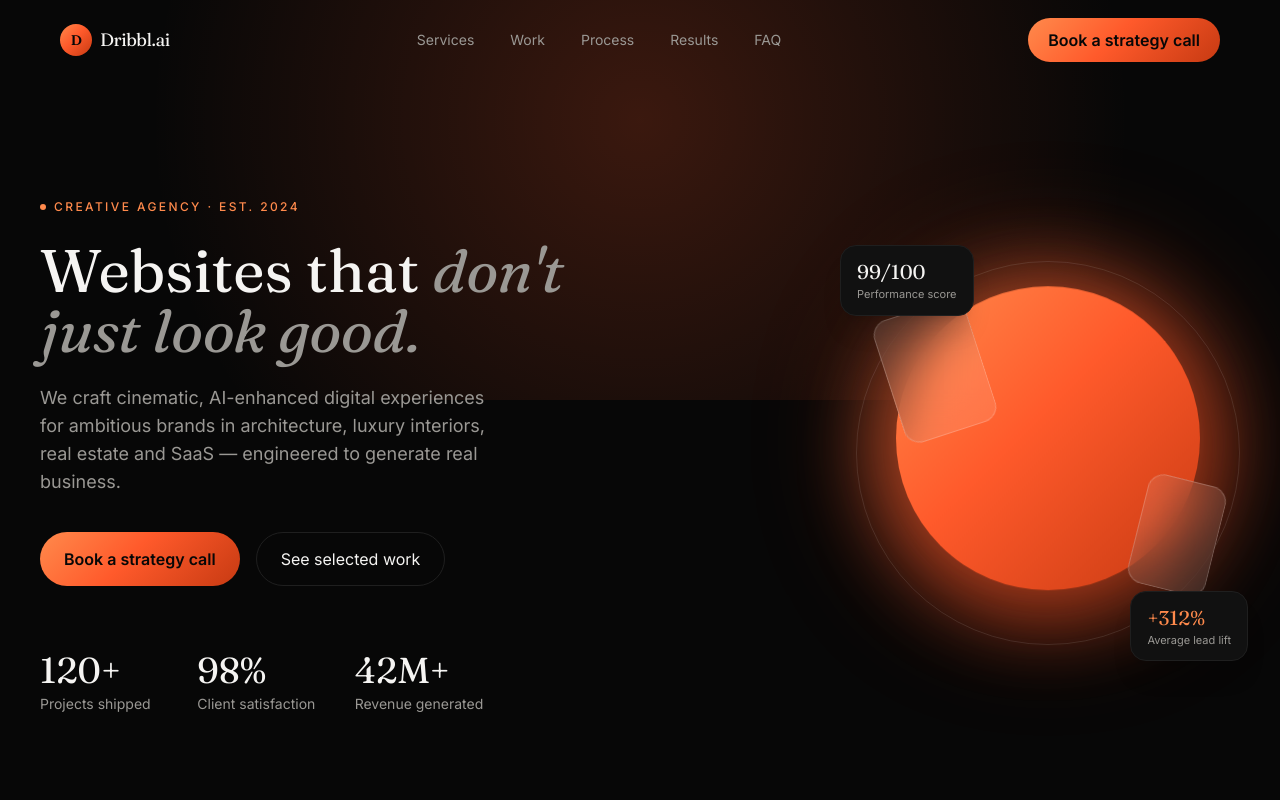
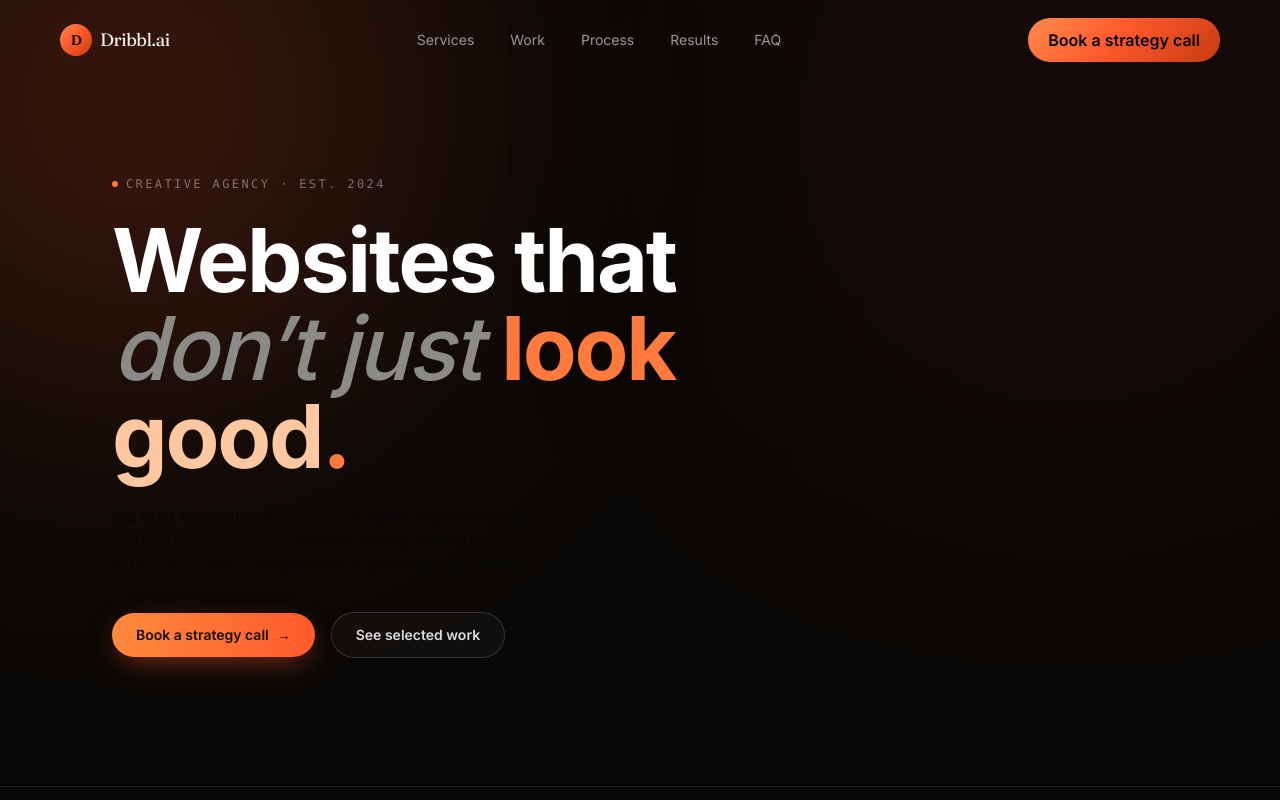
Before and after one commit to Harsh90Prajapati/Dribble.io, a React (Vite) app: page / in a window 1280 px wide. Shown: the top 800 px of the page. Built offline with nearby package versions, Linux system fonts and the light colour scheme.

Commit message:
hero change

```diff
--- a/src/components/Hero.jsx
+++ b/src/components/Hero.jsx
@@ -1,72 +1,56 @@
-import useInView from '../hooks/useInView'
-import useCountUp from '../hooks/useCountUp'
-import { hero } from '../data/content'
+export default function Hero() {
+  return (
+    <section
+      id="top"
+      className="relative overflow-hidden bg-[#0a0806] pt-28 pb-20 sm:pt-36 sm:pb-28 md:pt-44 md:pb-32"
+    >
+      {/* ambient glow — warm orange bleeding in from the top-left, faint red on the right */}
+      <div className="pointer-events-none absolute -top-40 -left-32 h-[520px] w-[520px] rounded-full bg-[#ff5a2b]/25 blur-[140px]" />
+      <div className="pointer-events-none absolute -top-20 right-0 h-[420px] w-[420px] rounded-full bg-[#7a1f12]/25 blur-[160px]" />
 
-function StatItem({ value, suffix, label, start }) {
-  const count = useCountUp(value, start)
-  return (
-    <div>
-      <div className="font-display text-3xl md:text-4xl text-ink">
-        {count}
-        {suffix}
-      </div>
-      <div className="text-xs md:text-sm text-ink-muted mt-1">{label}</div>
-    </div>
-  )
-}
-
-export default function Hero() {
-  const [ref, inView] = useInView({ threshold: 0.4 })
-
-  return (
-    <section id="top" className="relative overflow-hidden section pt-40 md:pt-48">
-      <div className="pointer-events-none absolute inset-x-0 -top-40 h-[560px] bg-glow opacity-60" />
-
-      <div className="wrap relative grid md:grid-cols-2 gap-16 items-center">
-        <div>
-          <span className="eyebrow">{hero.eyebrow}</span>
-          <h1 className="font-display text-4xl sm:text-5xl lg:text-6xl leading-[1.05] mt-6 text-ink">
-            {hero.titleLines[0]}{' '}
-            <span className="italic text-ink-muted">{hero.titleLines[1]}</span>
-          </h1>
-          <p className="text-ink-muted text-base md:text-lg mt-6 max-w-md leading-relaxed">
-            {hero.paragraph}
-          </p>
-
-          <div className="flex flex-wrap gap-4 mt-9">
-            <a href={hero.primaryCta.href} className="btn-primary">
-              {hero.primaryCta.label}
-            </a>
-            <a href={hero.secondaryCta.href} className="btn-secondary">
-              {hero.secondaryCta.label}
-            </a>
-          </div>
-
-          <div ref={ref} className="grid grid-cols-3 gap-6 mt-16 max-w-md">
-            {hero.stats.map((s) => (
-              <StatItem key={s.label} {...s} start={inView} />
-            ))}
-          </div>
+      <div className="relative mx-auto w-full max-w-6xl px-6 sm:px-10 lg:px-12">
+        {/* eyebrow */}
+        <div className="flex items-center gap-2">
+          <span className="inline-block h-1.5 w-1.5 rounded-full bg-[#ff7a3d]" />
+          <span className="text-[11px] sm:text-xs font-mono uppercase tracking-[0.2em] text-white/40">
+            Creative Agency &middot; Est. 2024
+          </span>
         </div>
 
-        <div className="relative flex justify-center md:justify-end">
-          <div className="relative w-full max-w-sm aspect-square">
-            {/* signature element: layered orb standing in for the 3D hero render */}
-            <div className="absolute inset-6 rounded-full bg-ember blur-2xl opacity-60 animate-floaty" />
-            <div className="absolute inset-10 rounded-full bg-ember shadow-[0_0_120px_20px_rgba(255,90,43,0.35)] animate-floaty [animation-delay:-1.5s]" />
-            <div className="absolute inset-0 rounded-full border border-white/10" />
-            <div className="absolute top-[12%] left-[8%] w-24 h-32 rounded-2xl bg-white/10 backdrop-blur-xl border border-white/20 rotate-[-18deg]" />
-            <div className="absolute bottom-[14%] right-[6%] w-20 h-28 rounded-2xl bg-white/10 backdrop-blur-xl border border-white/20 rotate-[14deg]" />
+        {/* headline */}
+        <h1 className="mt-6 font-sans font-extrabold tracking-tight leading-[0.98] text-white text-[15vw] sm:text-6xl md:text-7xl lg:text-[5.5rem]">
+          <span className="block">Websites that</span>
+          <span className="block">
+            <span className="italic font-medium text-[#8a8a86]">don&rsquo;t just </span>
+            <span className="text-[#ff7a3d]">look</span>
+          </span>
+          <span className="block text-[#ffc8a0]">
+            good<span className="text-[#ff7a3d]">.</span>
+          </span>
+        </h1>
 
-            <div className="absolute -top-4 -left-4 card px-4 py-3 shadow-xl">
-              <div className="font-display text-xl">{hero.badgeTop.value}{hero.badgeTop.suffix}</div>
-              <div className="text-[11px] text-ink-muted">{hero.badgeTop.label}</div>
-            </div>
-            <div className="absolute -bottom-4 -right-2 card px-4 py-3 shadow-xl">
-              <div className="font-display text-xl text-ember-light">{hero.badgeBottom.value}{hero.badgeBottom.suffix}</div>
-              <div className="text-[11px] text-ink-muted">{hero.badgeBottom.label}</div>
-            </div>
-          </div>
+        {/* paragraph */}
+        <p className="mt-6 max-w-md text-sm sm:text-base leading-relaxed text-white/45">
+          We craft cinematic, AI-enhanced digital experiences for ambitious
+          brands in architecture, luxury interiors, real estate and SaaS —
+          engineered to generate real business.
+        </p>
+
+        {/* CTAs */}
+        <div className="mt-9 flex flex-wrap items-center gap-4">
+          <a
+            href="#contact"
+            className="inline-flex items-center gap-2 rounded-full bg-gradient-to-r from-[#ff8a3d] to-[#ff5a2b] px-6 py-3 text-sm font-semibold text-[#1a0e08] shadow-[0_8px_30px_-8px_rgba(255,90,43,0.6)] transition-transform hover:scale-[1.03] focus-visible:outline focus-visible:outline-2 focus-visible:outline-offset-2 focus-visible:outline-[#ff8a3d]"
+          >
+            Book a strategy call
+            <span aria-hidden="true">&rarr;</span>
+          </a>
+          <a
+            href="#work"
+            className="inline-flex items-center gap-2 rounded-full border border-white/15 bg-white/[0.03] px-6 py-3 text-sm font-semibold text-white/85 transition-colors hover:bg-white/[0.08] focus-visible:outline focus-visible:outline-2 focus-visible:outline-offset-2 focus-visible:outline-white/40"
+          >
+            See selected work
+          </a>
         </div>
       </div>
     </section>
```
